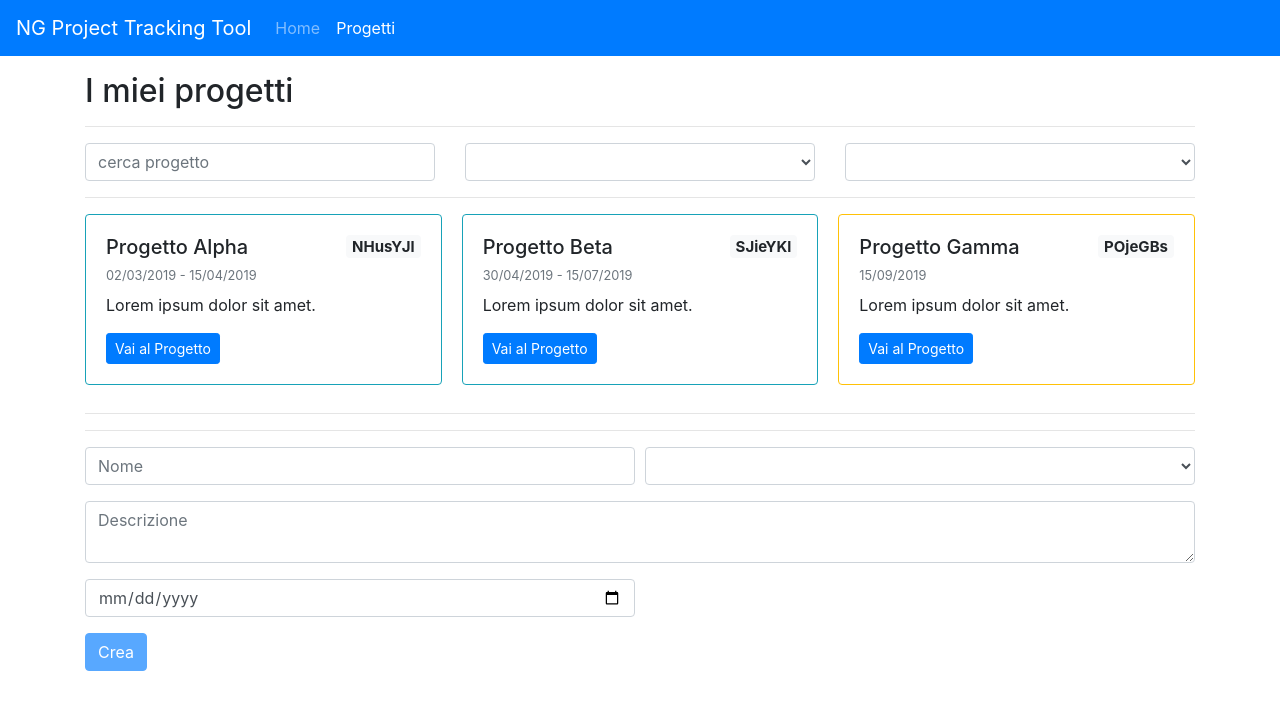
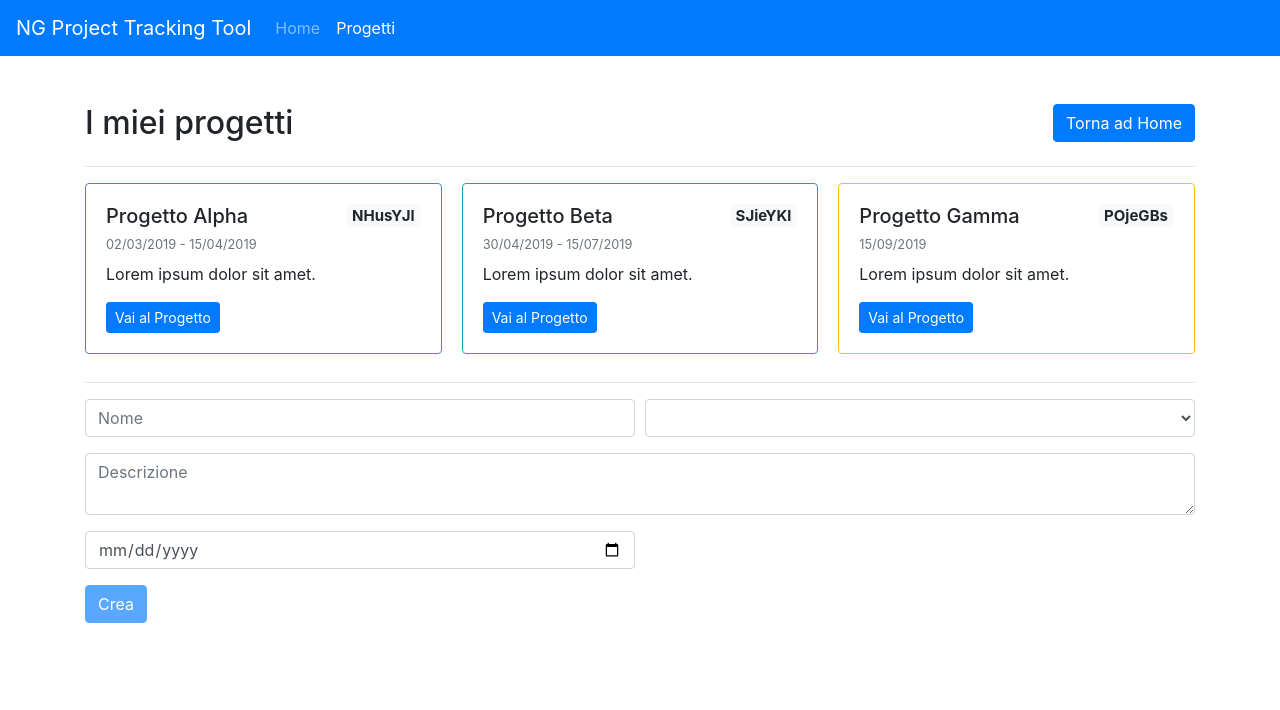
Before and after one commit to fsciuti/ng-zero2hero, an Angular app: page /projects in a window 1280 px wide. Shown: the top 710 px of the page. Built offline with nearby package versions, Linux system fonts and the light colour scheme.

Commit message:
feat: add project-detail route and navigation

```diff
--- a/src/app/app-routing.module.ts
+++ b/src/app/app-routing.module.ts
@@ -2,9 +2,11 @@
 import { Routes, RouterModule } from '@angular/router';
 
 import { ProjectContainerComponent } from './projects/project-container/project-container.component';
+import { ProjectDetailComponent } from './projects/project-detail/project-detail.component';
 import { HomeComponent } from './home/home.component';
 
 const routes: Routes = [
+    { path: 'projects/detail', component: ProjectDetailComponent },
     { path: 'projects', component: ProjectContainerComponent },
     { path: 'home', component: HomeComponent },
     { path: '',   redirectTo: '/home', pathMatch: 'full' }
--- a/src/app/home/home.component.html
+++ b/src/app/home/home.component.html
@@ -1 +1,9 @@
-<h1>Benvenuto in {{ title }}!</h1>
+<div class="row mt-5 justify-content-end">
+    <div class="col-8">
+        <h2 class="">Benvenuto in {{ title }}!</h2>
+    </div>
+    <div class="col text-right">
+        <button class="btn btn-primary" routerLink="/projects">Vai ai Progetti</button>
+    </div>
+</div>
+<hr />
--- a/src/app/projects/project-container/project-container.component.html
+++ b/src/app/projects/project-container/project-container.component.html
@@ -1,7 +1,10 @@
-<div>
-    <h2>I miei progetti</h2>
-    <hr />
-    <ngptt-project-search (searching)="searchProject($event)"></ngptt-project-search>
+<div class="row mt-5 justify-content-end">
+    <div class="col-8">
+        <h2 class="">I miei progetti</h2>
+    </div>
+    <div class="col text-right">
+        <button class="btn btn-primary" routerLink="/">Torna ad Home</button>
+    </div>
 </div>
 <hr />
 <ngptt-project-list
@@ -12,8 +15,6 @@
                     | searchFilter:'done':searchedProject?.done"
     (selected)="selectProject($event)">
 </ngptt-project-list>
-<hr />
-<ngptt-project-detail [project]="selectedProject"></ngptt-project-detail>
 <hr>
 <ngptt-project-form (submitted)="addProject($event)"></ngptt-project-form>
 
--- a/src/app/projects/project-detail/project-detail.component.html
+++ b/src/app/projects/project-detail/project-detail.component.html
@@ -1,8 +1,18 @@
-<div *ngIf="project">
-  <dl class="row">
-    <dt class="col-sm-3">Code</dt>
-    <dd class="col-sm-9">{{project.code}}</dd>
-    <dt class="col-sm-3">Nome</dt>
-    <dd class="col-sm-9">{{project.name}}</dd>
-  </dl>
+<div class="row mt-5 justify-content-end">
+  <div class="col-8">
+    <h2 class="">Dettagli Progetto</h2>
+  </div>
+  <div class="col text-right">
+    <button class="btn btn-link" routerLink="/projects">Torna a Progetti</button>
+  </div>
 </div>
+
+<div class="jumbotron" *ngIf="project">
+  <h1 class="display-4">{{project.name}}</h1>
+  <p class="lead">{{project.description}}</p>
+  <hr class="my-4">
+  <p>
+    <span>Codice: {{project.code}} - Data Inizio: {{project.start | date:'dd/MM/yyyy'}}</span>
+    <span *ngIf="project.end">- Data Fine: {{project.end | date:'dd/MM/yyyy'}}</span>
+  </p>
+</div>
```
